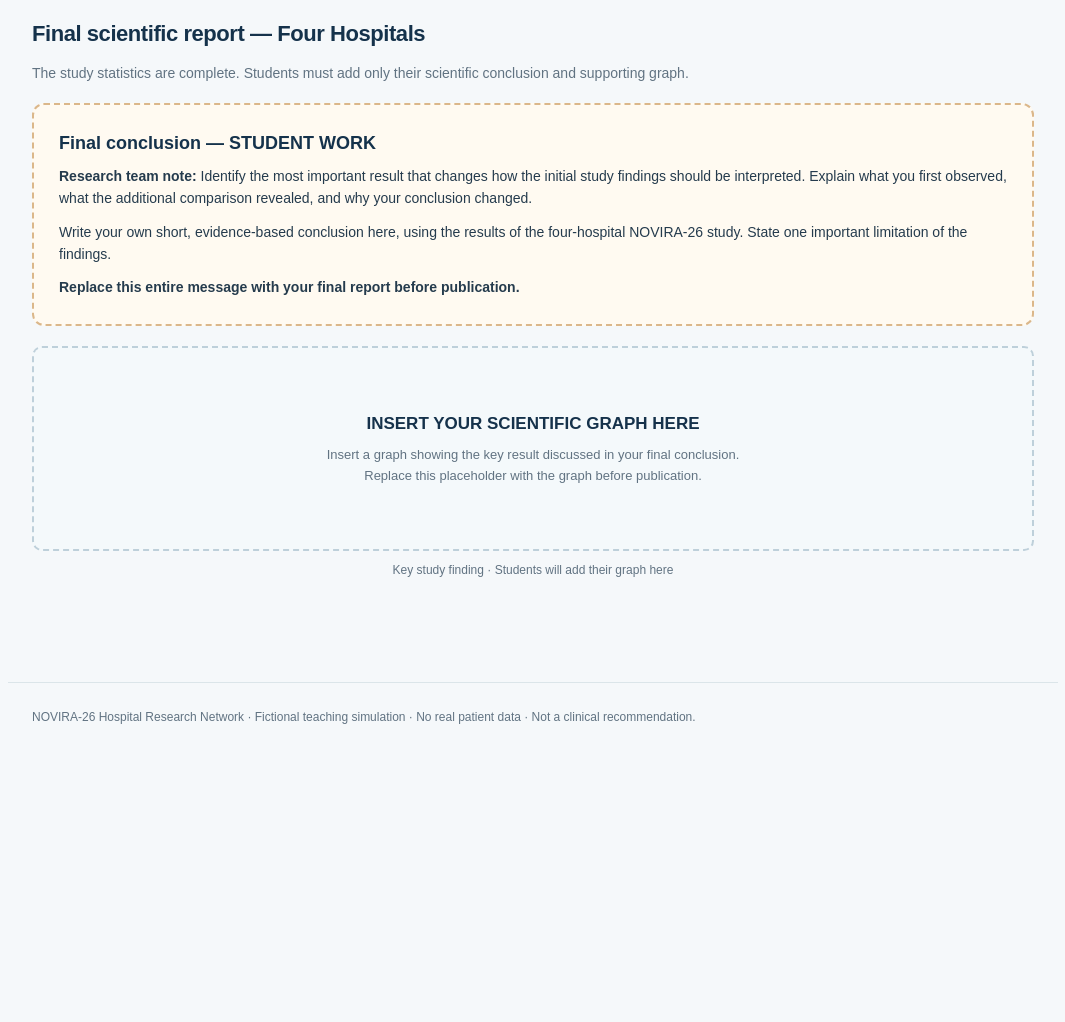
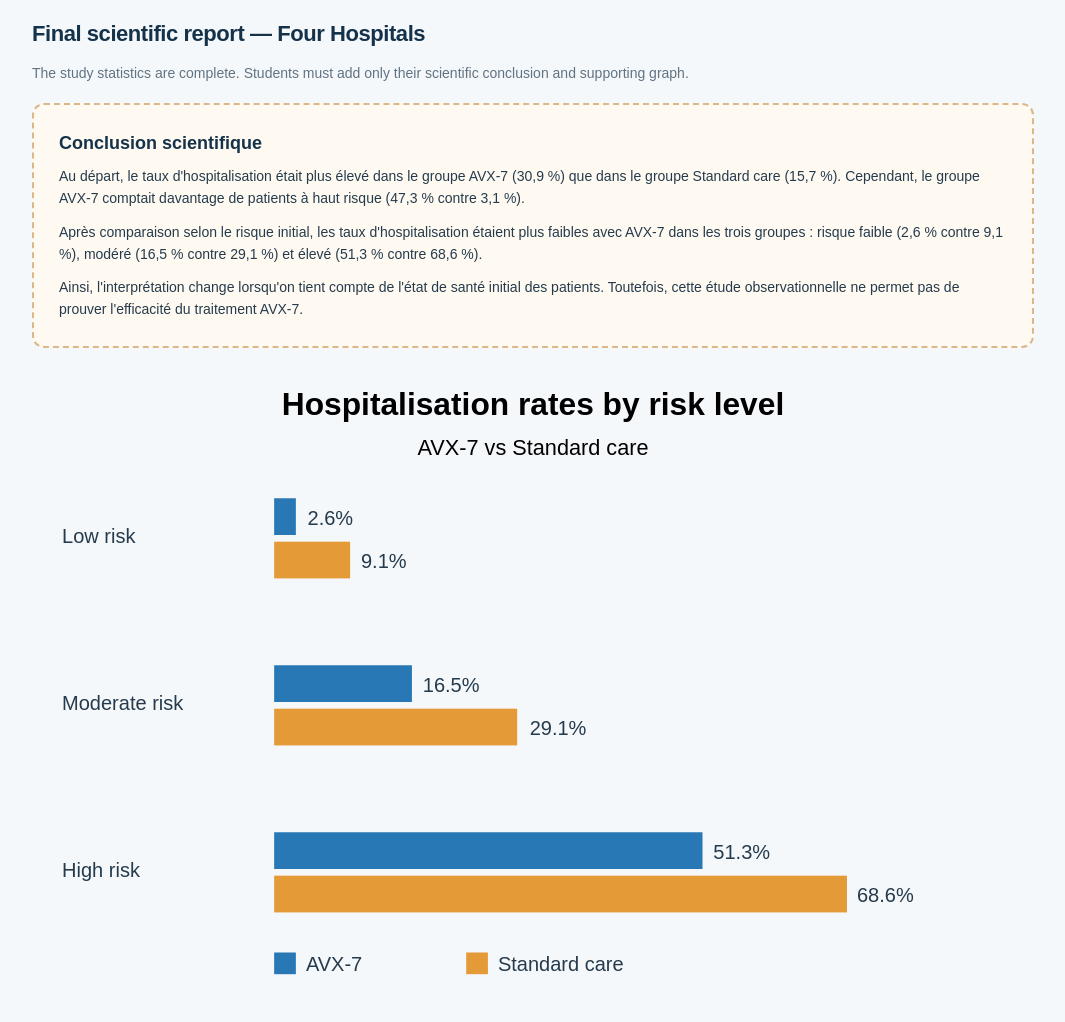
Before and after one commit to narimen344/NOVIRA-26, a plain HTML site: page index.html in a window 1280 px wide. Shown: the part 1660-2682 px from the top of the page, without its empty margins (107-1172 px from the left). Before the commit the page ends 2427 px from the top, so only its background shows below. Drawn offline with Linux system fonts and the light colour scheme.

Commit message:
Add scientific conclusion and graph

```diff
--- a/index.html
+++ b/index.html
@@ -111,22 +111,53 @@
       <p class="sub">The study statistics are complete. Students must add only their scientific conclusion and supporting graph.</p>
 
       <div class="report-placeholder">
-        <!-- STUDENTS: Replace the paragraphs below with your own scientific conclusion. -->
-        <h3>Final conclusion — STUDENT WORK</h3>
-        <p><strong>Research team note:</strong> Identify the most important result that changes how the initial study findings should be interpreted. Explain what you first observed, what the additional comparison revealed, and why your conclusion changed.</p>
-        <p>Write your own short, evidence-based conclusion here, using the results of the four-hospital NOVIRA-26 study. State one important limitation of the findings.</p>
-        <p><strong>Replace this entire message with your final report before publication.</strong></p>
-      </div>
+<h3>Conclusion scientifique</h3>
+
+<p>Au départ, le taux d'hospitalisation était plus élevé dans le groupe AVX-7 (30,9 %) que dans le groupe Standard care (15,7 %). Cependant, le groupe AVX-7 comptait davantage de patients à haut risque (47,3 % contre 3,1 %).</p>
+
+<p>Après comparaison selon le risque initial, les taux d'hospitalisation étaient plus faibles avec AVX-7 dans les trois groupes : risque faible (2,6 % contre 9,1 %), modéré (16,5 % contre 29,1 %) et élevé (51,3 % contre 68,6 %).</p>
+
+<p>Ainsi, l'interprétation change lorsqu'on tient compte de l'état de santé initial des patients. Toutefois, cette étude observationnelle ne permet pas de prouver l'efficacité du traitement AVX-7.</p>
+             </div>
 
       <figure class="final-graph">
-        <!-- STUDENTS: Replace the graph-placeholder div with a figure representing your key finding.
-             You may ask an AI assistant to help you generate HTML for displaying your graph.
-             Insert your graph directly in this HTML file (for example, with an inline SVG chart),
-             so that all project content remains in the four provided files.
-             Do not use AI to write or interpret your scientific conclusion. -->
-        <div class="graph-placeholder">
-          <strong>INSERT YOUR SCIENTIFIC GRAPH HERE</strong>
-          <span>Insert a graph showing the key result discussed in your final conclusion. Replace this placeholder with the graph before publication.</span>
+
+<svg viewBox="0 0 600 390" width="100%" xmlns="http://www.w3.org/2000/svg" role="img" aria-label="Hospitalisation rates by initial risk and treatment">
+  <text x="300" y="28" text-anchor="middle" font-size="19" font-weight="bold">Hospitalisation rates by risk level</text>
+  <text x="300" y="52" text-anchor="middle" font-size="13">AVX-7 vs Standard care</text>
+
+  <g font-size="12" fill="currentColor">
+    <text x="18" y="105">Low risk</text>
+    <text x="18" y="205">Moderate risk</text>
+    <text x="18" y="305">High risk</text>
+  </g>
+
+  <g fill="#2878B5">
+    <rect x="145" y="78" width="13" height="22"/>
+    <rect x="145" y="178" width="82.5" height="22"/>
+    <rect x="145" y="278" width="256.5" height="22"/>
+  </g>
+  <g fill="#E49A36">
+    <rect x="145" y="104" width="45.5" height="22"/>
+    <rect x="145" y="204" width="145.5" height="22"/>
+    <rect x="145" y="304" width="343" height="22"/>
+  </g>
+
+  <g font-size="12" fill="currentColor">
+    <text x="165" y="94">2.6%</text>
+    <text x="197" y="120">9.1%</text>
+    <text x="234" y="194">16.5%</text>
+    <text x="298" y="220">29.1%</text>
+    <text x="408" y="294">51.3%</text>
+    <text x="494" y="320">68.6%</text>
+  </g>
+
+  <rect x="145" y="350" width="13" height="13" fill="#2878B5"/>
+  <text x="164" y="361" font-size="12" fill="currentColor">AVX-7</text>
+  <rect x="260" y="350" width="13" height="13" fill="#E49A36"/>
+  <text x="279" y="361" font-size="12" fill="currentColor">Standard care</text>
+</svg>
+
         </div>
         <figcaption>Key study finding · Students will add their graph here</figcaption>
       </figure>
```
